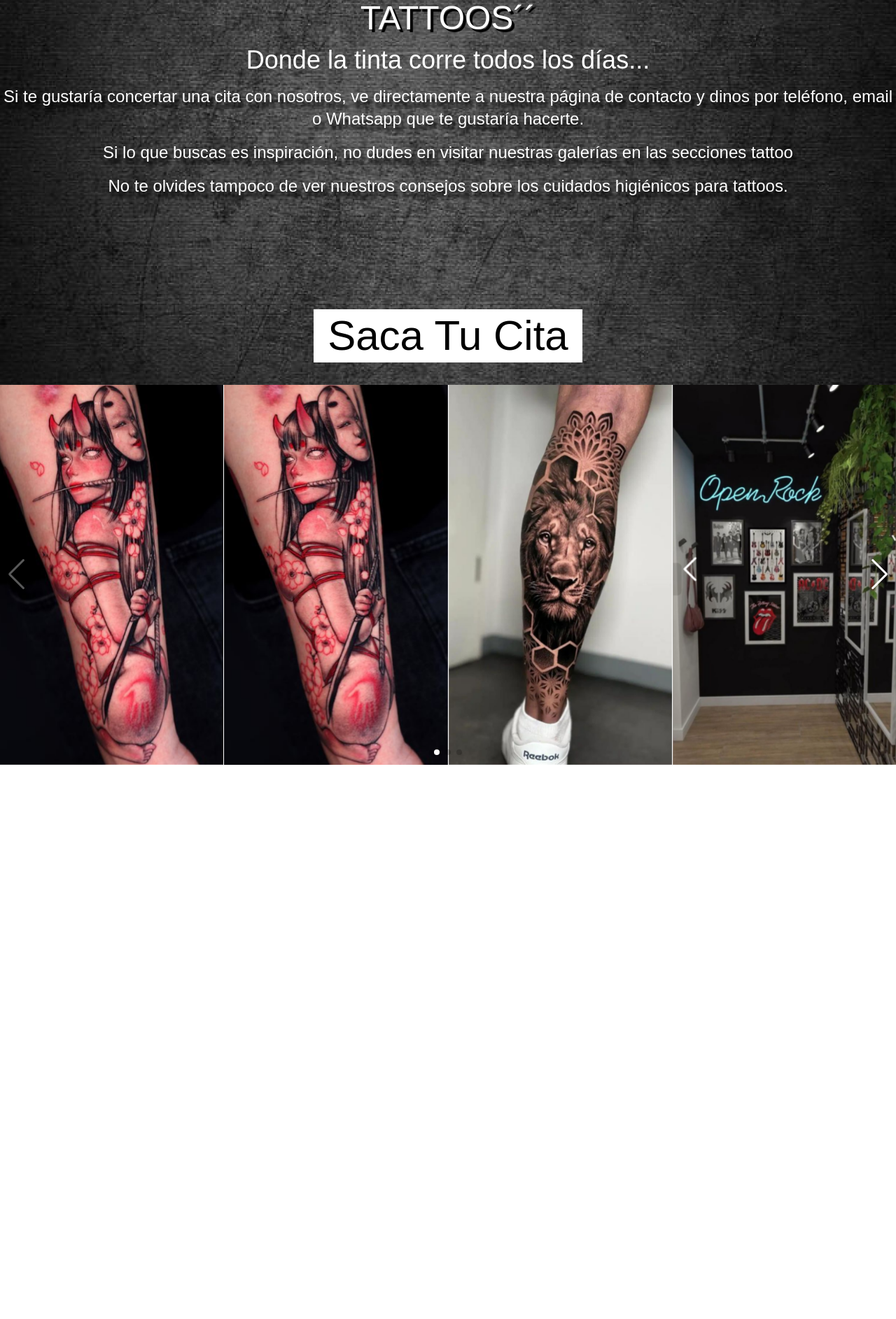
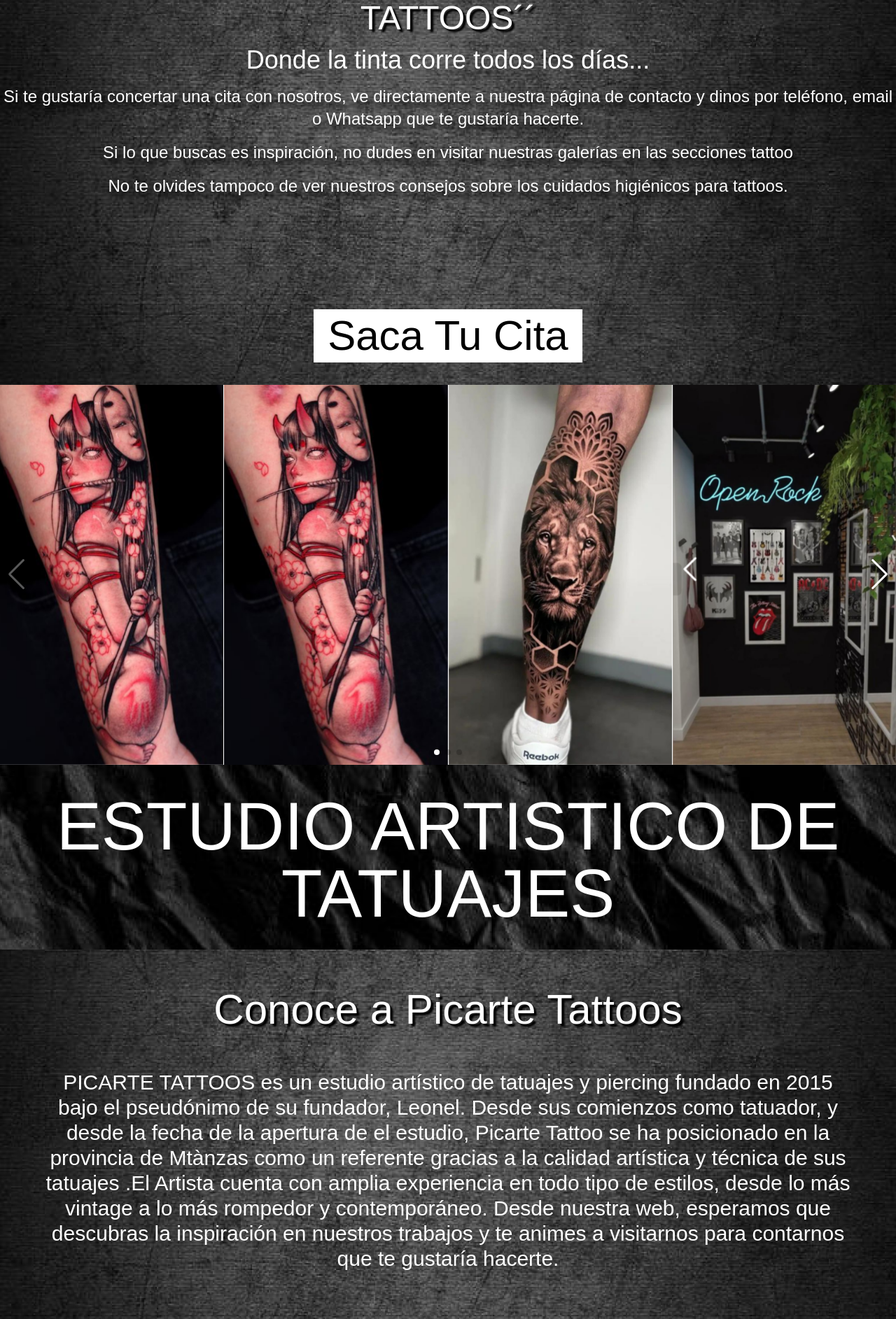
Before and after one commit to RobeDevG/PicarteTattoos.io, a React (Vite) app: page / in a window 1280 px wide. Shown: the part 853-2738 px from the top of the page at 70% size. Before the commit the page ends 1946 px from the top, so only its background shows below. Built offline with nearby package versions, Linux system fonts and the light colour scheme; a web font is replaced by a local one.

Commit message:
othersection

```diff
--- a/src/App.jsx
+++ b/src/App.jsx
@@ -3,6 +3,8 @@ import './App.css'
 import Header from './component/Header'
 import Welcome from './component/Welcome'
 import Slaider from './component/Slaider'
+import Banner from './component/Banner'
+import Info from './component/Info'
 function App() {
 
   return (
@@ -10,6 +12,8 @@ function App() {
     <Header/>
     <Welcome/>
     <Slaider/>
+    <Banner/>
+    <Info/>
    </div>
   )
 }
--- /dev/null
+++ b/src/component/Banner.jsx
@@ -0,0 +1,15 @@
+import { useTranslation } from "react-i18next"
+
+
+function Banner() {
+
+    const {t} = useTranslation("global")
+
+    return (
+        <section className="text-center flex justify-center items-center bg-bg-Banner bg-cover bg-center bg-no-repeat text-8xl font-custom-font text-white">
+            <p className="mt-10 mb-8">{t("Banner")}</p>
+        </section>
+    )
+}
+
+export default Banner
--- /dev/null
+++ b/src/component/Info.jsx
@@ -0,0 +1,17 @@
+import { useTranslation } from 'react-i18next'
+import Component from '../assets/Component 4.png'
+
+function Info() {
+
+    const {t} = useTranslation('global')
+
+  return (
+    <section className='text-white bg-bg-Primary bg-cover bg-center bg-no-repeat flex justify-center items-center text-center gap-14 flex-col font-custom-font'>
+        <h2 className='mt-14 text-6xl text_shadow'>{t("Info.h2")}</h2>
+        <p className='text-3xl max-w-6xl'>{t("Info.text")}</p>
+        <img className='mb-6' src={Component} alt="" />
+    </section>
+  )
+}
+
+export default Info
--- a/src/component/Slaider.jsx
+++ b/src/component/Slaider.jsx
@@ -1,5 +1,5 @@
 import { Swiper, SwiperSlide } from 'swiper/react';
-import { Navigation, Pagination  } from 'swiper/modules';
+import { Navigation, Pagination } from 'swiper/modules';
 import 'swiper/css';
 import 'swiper/css/navigation';
 import 'swiper/css/pagination';
@@ -9,14 +9,20 @@ import foto3 from '../assets/foto3.png'
 import foto4 from '../assets/foto4.png'
 
 export default function Slaider() {
-    return (
+  return (
 
-        <Swiper
+    <Swiper
       modules={[Navigation, Pagination]}
       spaceBetween={1}
-      slidesPerView={4}
+      slidesPerView={1}
       navigation
       pagination={{ clickable: true }}
+      breakpoints={{
+        1500: { slidesPerView: 5},
+        1024: { slidesPerView: 4},
+        600: { slidesPerView: 3},
+        380: { slidesPerView: 2}
+      }}
     >
 
       <SwiperSlide><img src={foto2} alt="" /></SwiperSlide>
@@ -29,5 +35,5 @@ export default function Slaider() {
     </Swiper>
 
 
-    );
+  );
 }
--- a/src/index.css
+++ b/src/index.css
@@ -91,10 +91,10 @@
   pointer-events: none;
 }
 .text_shadow{
-  text-shadow: 4px 4px 1px black;
+  filter: drop-shadow(4px 4px 1px black)
 }
 .text_shadow_B{
-  text-shadow: 4px 8px 4px black
+  filter: drop-shadow(4px 8px 4px black)
 }
 .swiper-button-next,
 .swiper-button-prev{
--- a/src/translate/es/global_es.json
+++ b/src/translate/es/global_es.json
@@ -1,18 +1,23 @@
 {
-    "nav":{
-        "text_1":"Inicio",
-        "text_2":"El Estudio",
-        "text_3":"Cuidados",
-        "text_4":"Trabajos+",
-        "text_5":"Contacto",
-        "text_6":"ESPAÑOL"
+    "nav": {
+        "text_1": "Inicio",
+        "text_2": "El Estudio",
+        "text_3": "Cuidados",
+        "text_4": "Trabajos+",
+        "text_5": "Contacto",
+        "text_6": "ESPAÑOL"
     },
-    "welcome":{
-        "text_1":"BIENVENIDOS A LA WEB DEL ESTUDIO ``PICARTE TATTOOS´´",
-        "text_2":"Donde la tinta corre todos los días...",
-        "text_3":"Si te gustaría concertar una cita con nosotros, ve directamente a nuestra página de contacto y dinos por teléfono, email o Whatsapp que te gustaría hacerte.",
-        "text_4":"Si lo que buscas es inspiración, no dudes en visitar nuestras galerías en las secciones tattoo",
-        "text_5":"No te olvides tampoco de ver nuestros consejos sobre los cuidados higiénicos para tattoos.",
-        "text_6":"Saca Tu Cita"
+    "welcome": {
+        "text_1": "BIENVENIDOS A LA WEB DEL ESTUDIO ``PICARTE TATTOOS´´",
+        "text_2": "Donde la tinta corre todos los días...",
+        "text_3": "Si te gustaría concertar una cita con nosotros, ve directamente a nuestra página de contacto y dinos por teléfono, email o Whatsapp que te gustaría hacerte.",
+        "text_4": "Si lo que buscas es inspiración, no dudes en visitar nuestras galerías en las secciones tattoo",
+        "text_5": "No te olvides tampoco de ver nuestros consejos sobre los cuidados higiénicos para tattoos.",
+        "text_6": "Saca Tu Cita"
+    },
+    "Banner": "ESTUDIO ARTISTICO DE TATUAJES",
+    "Info": {
+        "h2": "Conoce a Picarte Tattoos",
+        "text":" PICARTE TATTOOS es un estudio artístico de tatuajes y piercing fundado en 2015 bajo el pseudónimo de su fundador, Leonel. Desde sus comienzos como tatuador, y desde la fecha de la apertura de el estudio, Picarte Tattoo se ha posicionado en la provincia de Mtànzas como un referente gracias a la calidad artística y técnica de sus tatuajes .El Artista cuenta con amplia experiencia en todo tipo de estilos, desde lo más vintage a lo más rompedor y contemporáneo. Desde nuestra web, esperamos que descubras la inspiración en nuestros trabajos y te animes a visitarnos para contarnos que te gustaría hacerte. "
     }
 }
--- a/tailwind.config.js
+++ b/tailwind.config.js
@@ -9,7 +9,8 @@ export default {
       backgroundImage: {
         'bg-header-mobile': "url('./src/assets/Tattoo Studio.png')",
         'bg-header-desk': "url('./src/assets/Tattoo Studio.png')",
-        'bg-Primary':"url('./src/assets/BgPrimary.png')"
+        'bg-Primary':"url('./src/assets/BgPrimary.png')",
+        'bg-Banner':"url('./src/assets/Banner.png')"
       },
       fontFamily:{
         "custom-font": ["Kenia", "sans-serif"]
```
Also changed, not shown: src/assets/Banner.png (added), src/assets/Component 4.png (added).
